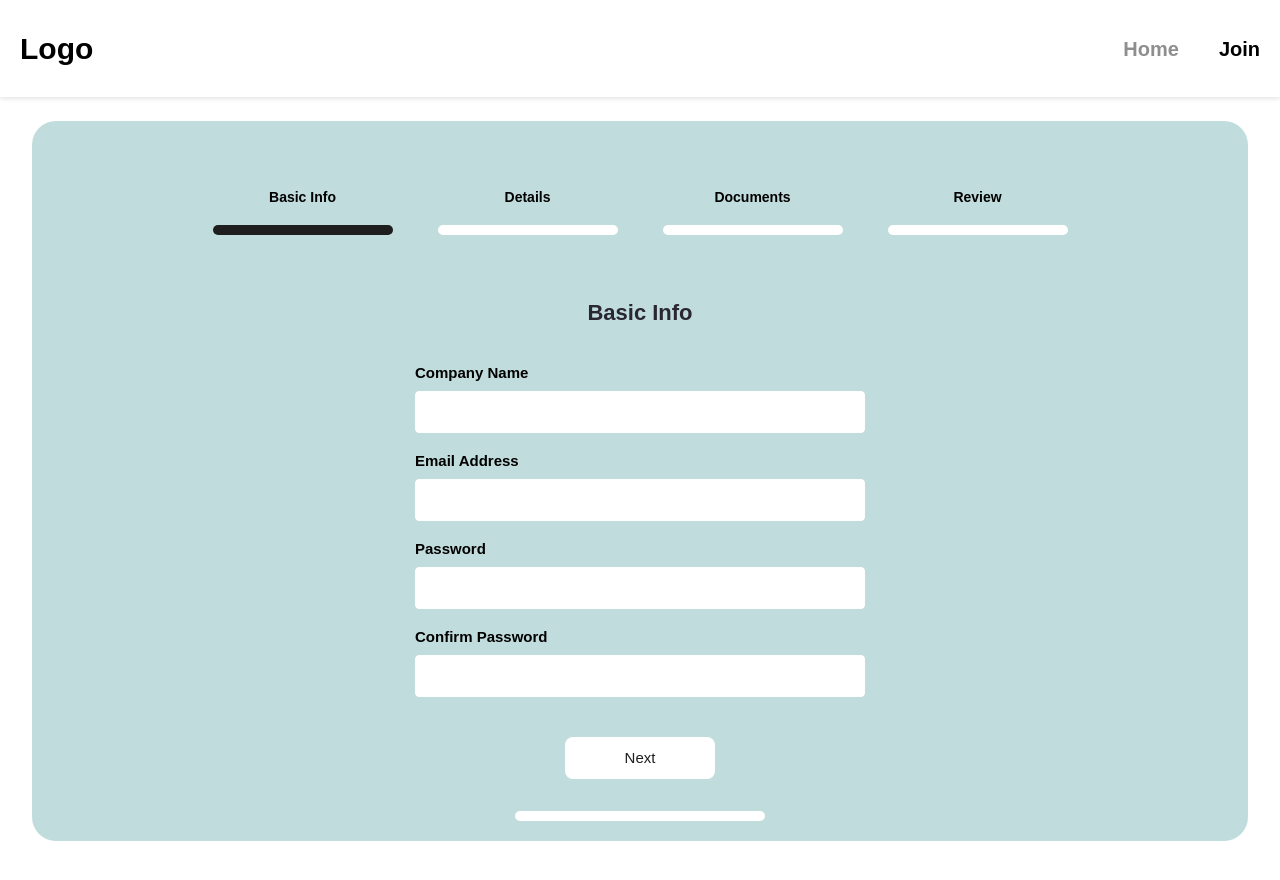
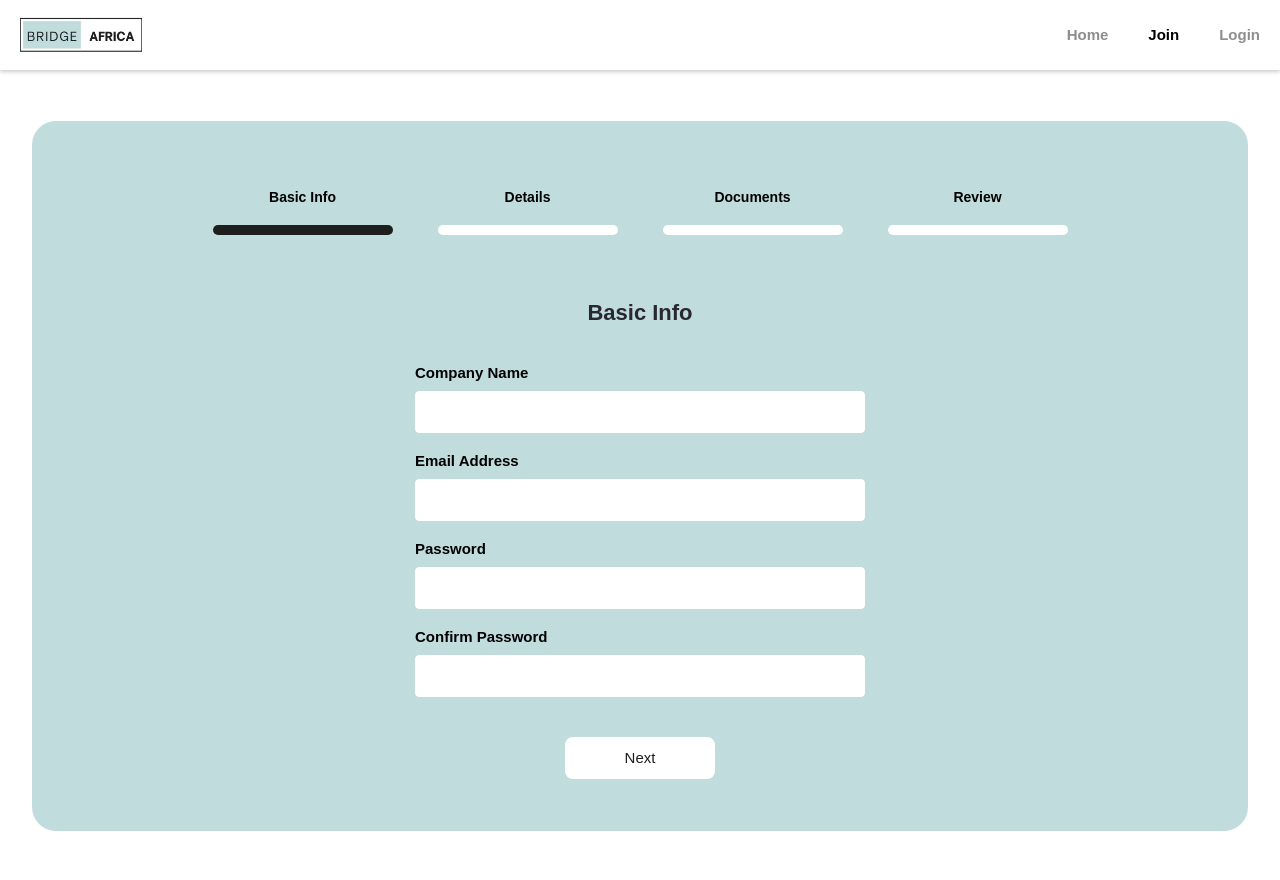
Before and after one commit to Sharlet-Kirui/ICS-Project-I, a React (Create React App) app in the folder frontend/: page /signup in a window 1280 px wide. Shown: the top 880 px of the page. Built offline with nearby package versions, Linux system fonts and the light colour scheme.

Commit message:
Enabled navigation

```diff
--- a/frontend/src/components/global/css_files/navbar.css
+++ b/frontend/src/components/global/css_files/navbar.css
@@ -1,7 +1,7 @@
 /* Navbar - Responsive Design */
 .navbar {
   width: 100%;
-  height: 97px;
+  height: 70px;
   background: #FFFFFF;
   position: fixed;
   top: 0;
@@ -21,37 +21,37 @@
 }
 
 .logo {
-  font-family: 'Poppins', sans-serif;
-  font-weight: 600;
-  font-size: 30px;
-  line-height: 45px;
-  color: #000000;
+  display: flex;
+  align-items: center;
+}
+
+.logo-img {
+  height: 40px;
+  object-fit: contain;
 }
 
 .nav-links {
   display: flex;
-  gap: 40px;
   align-items: center;
+  gap: 40px; /* space between links */
 }
 
-.nav-home, .nav-join {
+/* Unified nav link style */
+.nav-link {
   font-family: 'Poppins', sans-serif;
   font-weight: 600;
-  font-size: 20px;
+  font-size: 15px;
   line-height: 30px;
   text-decoration: none;
+  color: rgba(30, 30, 30, 0.5);
   transition: color 0.3s ease;
 }
 
-.nav-home {
-  color: rgba(30, 30, 30, 0.5);
-}
-
-.nav-join {
+.nav-link.active {
   color: #000000;
 }
 
-.nav-home:hover, .nav-join:hover {
+.nav-link:hover {
   opacity: 0.8;
 }
 
@@ -67,12 +67,12 @@
     padding: 0 15px;
   }
 
-  .logo {
-    font-size: 24px;
+  .logo-img {
+    height: 30px;
   }
 
-  .nav-home, .nav-join {
-    font-size: 18px;
+  .nav-link {
+    font-size: 14px;
   }
 
   .nav-links {
--- a/frontend/src/components/global/navbar.js
+++ b/frontend/src/components/global/navbar.js
@@ -1,24 +1,56 @@
 import React from 'react';
 import './css_files/navbar.css';
-import { Link } from 'react-router-dom';
+import { useNavigate, useLocation, Link } from 'react-router-dom';
+import logoImage from './assets/logo.png'; // Replace with actual path
 
 function Navbar({ context }) {
+  const location = useLocation();
+  const currentPath = location.pathname;
+
+  const getLinkClass = (path) => {
+    return currentPath === path ? 'nav-link active' : 'nav-link';
+  };
+  const renderLinks = () => {
+    switch (context) {
+      case 'home':
+        return (
+          <>
+            <Link to="/" className={getLinkClass('/')}>Home</Link>
+            <Link to="/investor" className={getLinkClass('/investor')}>Investor</Link>
+            <Link to="/startup" className={getLinkClass('/startup')}>Startup</Link>
+            <Link to="/login" className={getLinkClass('/login')}>Login</Link>
+          </>
+        );
+      case 'signup':
+        return (
+          <>
+            <Link to="/" className={getLinkClass('/')}>Home</Link>
+            <Link to="/signup" className={getLinkClass('/signup')}>Join</Link>
+            <Link to="/login" className={getLinkClass('/login')}>Login</Link>
+          </>
+        );
+      case 'details':
+        return (
+          <>
+            <Link to="/" className={getLinkClass('/')}>Home</Link>
+            <Link to="/login" className={getLinkClass('/login')}>Login</Link>
+            <Link to="#" className="nav-link" onClick={() => window.history.back()}>Back</Link>
+          </>
+        );
+      default:
+        return null;
+    }
+  };
+
   return (
     <div className="navbar">
       <div className="navbar-content">
-        <div className="logo">Logo</div>
-
-        {context === 'details' ? (
-          <div className="nav-links">
-            <span className="nav-text">Join</span>
-            <Link to="/" className="nav-back">Back</Link>
-          </div>
-        ) : (
-          <div className="nav-links">
-            <Link to="/" className="nav-home">Home</Link>
-            <Link to="/signup" className="nav-join">Join</Link>
-          </div>
-        )}
+        <div className="logo">
+          <img src={logoImage} alt="Logo" className="logo-img" />
+        </div>
+        <div className="nav-links">
+          {renderLinks()}
+        </div>
       </div>
     </div>
   );
--- a/frontend/src/components/global/sign_up.js
+++ b/frontend/src/components/global/sign_up.js
@@ -1,6 +1,7 @@
 import React, { useState } from 'react';
 import { useNavigate, useLocation, Link } from 'react-router-dom';
 import './css_files/sign_up.css';
+import Navbar from './navbar';
 
 function SignUp() {
   const [formData, setFormData] = useState({
@@ -54,7 +55,9 @@ function SignUp() {
   };
 
   return (
-    <div className="signup-page">
+    <>
+      <Navbar context="signup" />
+      <div className="signup-page">
       <div className="form-container">
         <div className="form-content">
           {/* Progress Container inside C1DCDC background */}
@@ -98,10 +101,10 @@ function SignUp() {
             <button type="submit" className="next-button">Next</button>
           </form>
 
-          <div className="bottom-progress-bar"></div>
         </div>
       </div>
     </div>
+    </>
   );
 }
 
```
Also changed, not shown: frontend/src/components/global/home.js (+13 -0 lines), frontend/src/components/global/assets/logo.png (added).
